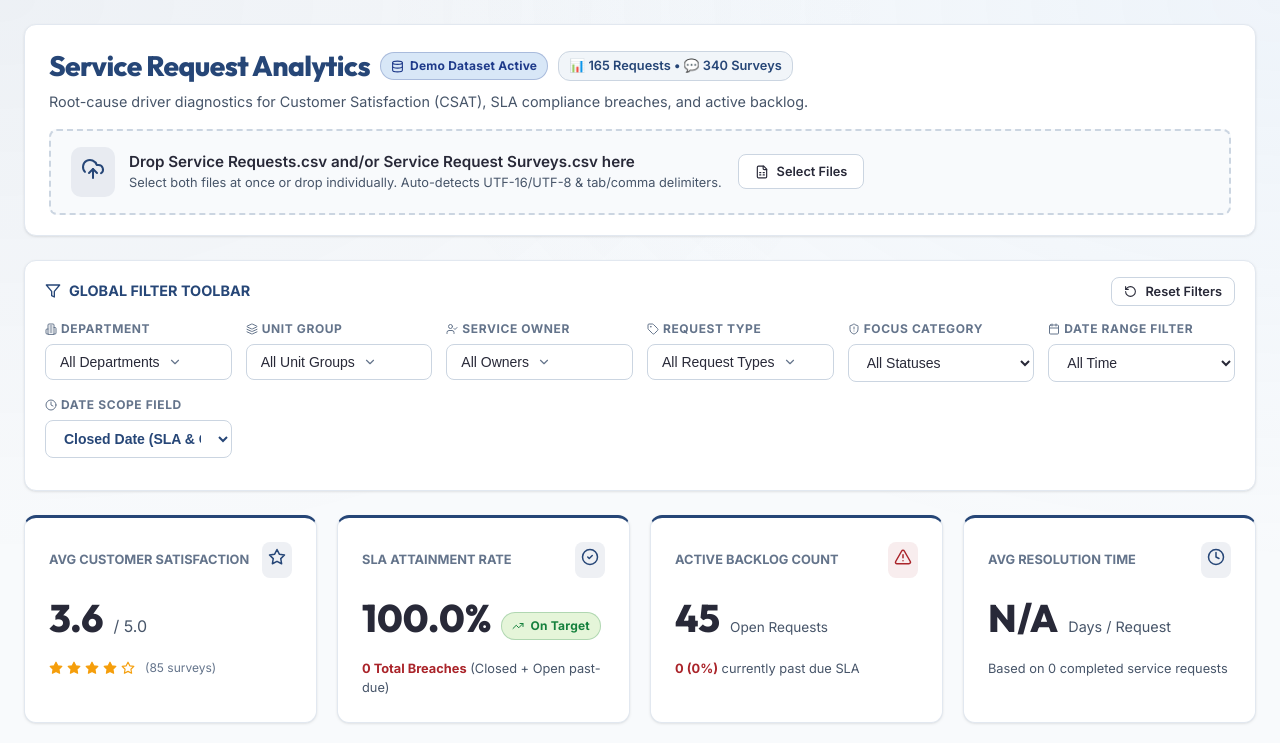
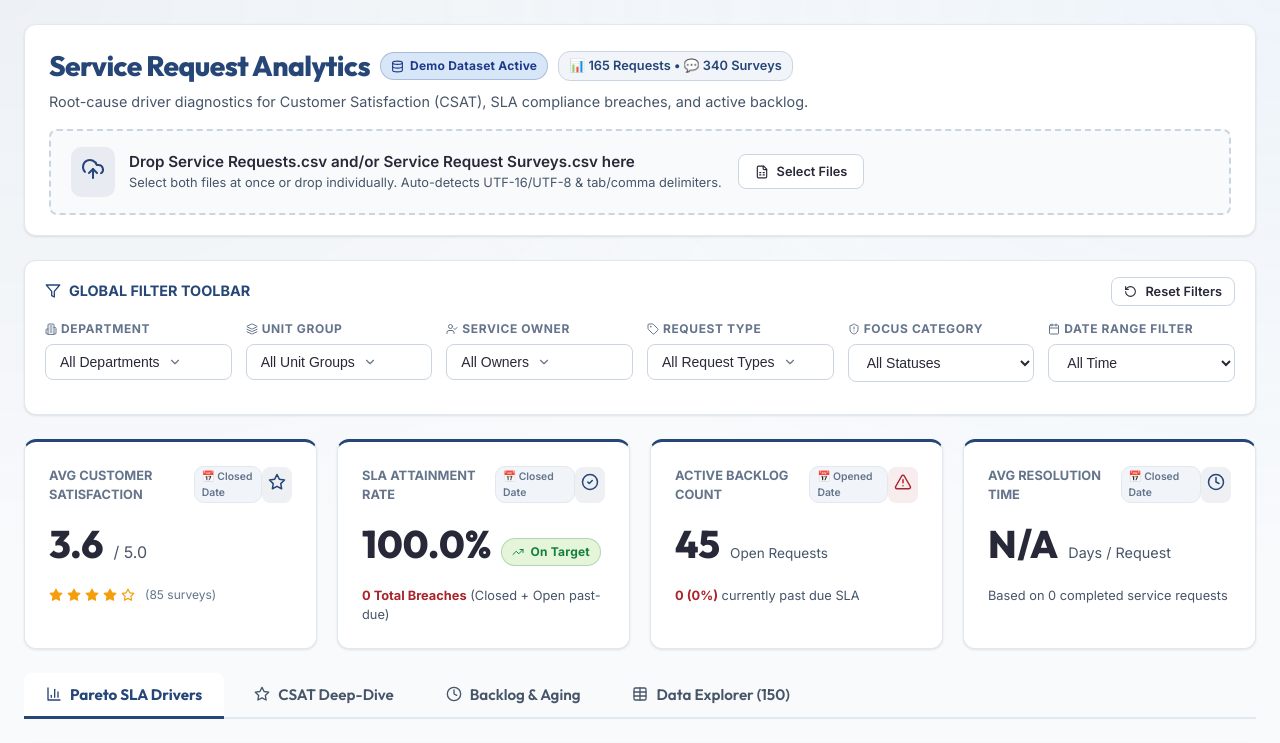
Before and after one commit to aplannersguide/service-request-analytics-dashboard, a React (Vite) app: page / in a window 1280 px wide. Shown: the top 743 px of the page. Built offline with nearby package versions, Linux system fonts and the light colour scheme.

Commit message:
Implement Option 1 + Option 2 context-aware date scoping and visual badges

```diff
--- a/src/App.jsx
+++ b/src/App.jsx
@@ -26,7 +26,6 @@ export default function App() {
 
   // Single-Select & Date Scope Filters
   const [datePreset, setDatePreset] = useState('ALL');
-  const [dateFilterField, setDateFilterField] = useState('closed'); // 'closed' vs 'opened'
   const [customStartDate, setCustomStartDate] = useState('');
   const [customEndDate, setCustomEndDate] = useState('');
   const [statusFilter, setStatusFilter] = useState('ALL');
@@ -158,16 +157,35 @@ export default function App() {
     setSelectedOwners([]);
     setSelectedTypes([]);
     setDatePreset('ALL');
-    setDateFilterField('closed');
     setCustomStartDate('');
     setCustomEndDate('');
     setStatusFilter('ALL');
   };
 
-  // 3. Apply Global Filters
-  const filteredRequests = useMemo(() => {
-    const now = new Date(2026, 7, 25);
+  // Helper filter function for date filtering
+  const matchesDateRange = (refDate, now) => {
+    if (datePreset === 'ALL') return true;
+    if (!refDate) return false;
 
+    if (datePreset === 'LAST_MONTH') {
+      const thirtyDaysAgo = new Date(now.getTime() - 30 * 86400000);
+      return refDate >= thirtyDaysAgo && refDate <= now;
+    } else if (datePreset === 'LAST_QUARTER') {
+      const ninetyDaysAgo = new Date(now.getTime() - 90 * 86400000);
+      return refDate >= ninetyDaysAgo && refDate <= now;
+    } else if (datePreset === 'LAST_YEAR') {
+      const oneYearAgo = new Date(now.getTime() - 365 * 86400000);
+      return refDate >= oneYearAgo && refDate <= now;
+    } else if (datePreset === 'CUSTOM') {
+      if (customStartDate && refDate < new Date(customStartDate)) return false;
+      if (customEndDate && refDate > new Date(customEndDate + 'T23:59:59')) return false;
+      return true;
+    }
+    return true;
+  };
+
+  // Base dimension filters (Depts, Groups, Owners, Types, Status)
+  const baseFilteredRequests = useMemo(() => {
     return processedRequests.filter(r => {
       if (isDeptFilteringActive && !selectedDepts.includes(r.department)) return false;
       if (isGroupFilteringActive && !selectedGroups.includes(r.ownerGroup)) return false;
@@ -178,25 +196,6 @@ export default function App() {
       if (statusFilter === 'BREACHED' && !r.isSLABreached) return false;
       if (statusFilter === 'COMPLETED' && !r.isCompleted) return false;
 
-      if (datePreset !== 'ALL') {
-        const refDate = dateFilterField === 'closed' ? (r.closedDate || r.openedDate) : r.openedDate;
-        if (!refDate) return false;
-
-        if (datePreset === 'LAST_MONTH') {
-          const thirtyDaysAgo = new Date(now.getTime() - 30 * 86400000);
-          if (refDate < thirtyDaysAgo || refDate > now) return false;
-        } else if (datePreset === 'LAST_QUARTER') {
-          const ninetyDaysAgo = new Date(now.getTime() - 90 * 86400000);
-          if (refDate < ninetyDaysAgo || refDate > now) return false;
-        } else if (datePreset === 'LAST_YEAR') {
-          const oneYearAgo = new Date(now.getTime() - 365 * 86400000);
-          if (refDate < oneYearAgo || refDate > now) return false;
-        } else if (datePreset === 'CUSTOM') {
-          if (customStartDate && refDate < new Date(customStartDate)) return false;
-          if (customEndDate && refDate > new Date(customEndDate + 'T23:59:59')) return false;
-        }
-      }
-
       return true;
     });
   }, [
@@ -205,8 +204,20 @@ export default function App() {
     selectedGroups, isGroupFilteringActive,
     selectedOwners, isOwnerFilteringActive,
     selectedTypes, isTypeFilteringActive,
-    statusFilter, datePreset, dateFilterField, customStartDate, customEndDate
+    statusFilter
   ]);
+
+  // Context-Aware Date Filtered Subset 1: OPENED DATE SCOPE (Backlog, Intake volume)
+  const filteredRequestsOpened = useMemo(() => {
+    const now = new Date(2026, 7, 25);
+    return baseFilteredRequests.filter(r => matchesDateRange(r.openedDate, now));
+  }, [baseFilteredRequests, datePreset, customStartDate, customEndDate]);
+
+  // Context-Aware Date Filtered Subset 2: CLOSED / SURVEY DATE SCOPE (SLA Attainment, Resolution Time, CSAT)
+  const filteredRequestsClosed = useMemo(() => {
+    const now = new Date(2026, 7, 25);
+    return baseFilteredRequests.filter(r => matchesDateRange(r.closedDate || r.openedDate, now));
+  }, [baseFilteredRequests, datePreset, customStartDate, customEndDate]);
 
   return (
     <div className="dashboard-container">
@@ -230,7 +241,6 @@ export default function App() {
         selectedOwners={selectedOwners}
         selectedTypes={selectedTypes}
         datePreset={datePreset}
-        dateFilterField={dateFilterField}
         customStartDate={customStartDate}
         customEndDate={customEndDate}
         statusFilter={statusFilter}
@@ -247,7 +257,6 @@ export default function App() {
         onSelectAllTypes={() => setSelectedTypes([])}
         onClearAllTypes={() => setSelectedTypes(['NONE'])}
         onDatePresetChange={setDatePreset}
-        onDateFilterFieldChange={setDateFilterField}
         onCustomStartDateChange={setCustomStartDate}
         onCustomEndDateChange={setCustomEndDate}
         onStatusFilterChange={setStatusFilter}
@@ -255,7 +264,7 @@ export default function App() {
       />
 
       {/* Executive KPI Summary Banner */}
-      <KPICards requests={filteredRequests} />
+      <KPICards requestsOpened={filteredRequestsOpened} requestsClosed={filteredRequestsClosed} />
 
       {/* Navigation Tabs */}
       <div className="tabs-container">
@@ -281,25 +290,25 @@ export default function App() {
           className={`tab-btn ${activeTab === 'explorer' ? 'active' : ''}`}
           onClick={() => setActiveTab('explorer')}
         >
-          <Table size={16} /> Data Explorer ({filteredRequests.length})
+          <Table size={16} /> Data Explorer ({filteredRequestsClosed.length})
         </button>
       </div>
 
       {/* Tab Panels */}
       {activeTab === 'pareto' && (
-        <ParetoChart requests={filteredRequests} />
+        <ParetoChart requests={filteredRequestsClosed} />
       )}
 
       {activeTab === 'csat' && (
-        <CSATAnalysis requests={filteredRequests} />
+        <CSATAnalysis requests={filteredRequestsClosed} />
       )}
 
       {activeTab === 'backlog' && (
-        <BacklogAnalysis requests={filteredRequests} />
+        <BacklogAnalysis requests={filteredRequestsOpened} />
       )}
 
       {activeTab === 'explorer' && (
-        <RequestDataTable requests={filteredRequests} />
+        <RequestDataTable requests={filteredRequestsClosed} />
       )}
 
       {/* Footer Info */}
--- a/src/components/FilterToolbar.jsx
+++ b/src/components/FilterToolbar.jsx
@@ -145,7 +145,6 @@ export default function FilterToolbar({
   selectedOwners,
   selectedTypes,
   datePreset,
-  dateFilterField,
   customStartDate,
   customEndDate,
   statusFilter,
@@ -162,7 +161,6 @@ export default function FilterToolbar({
   onSelectAllTypes,
   onClearAllTypes,
   onDatePresetChange,
-  onDateFilterFieldChange,
   onCustomStartDateChange,
   onCustomEndDateChange,
   onStatusFilterChange,
@@ -270,22 +268,6 @@ export default function FilterToolbar({
             <option value="CUSTOM">Custom Date Range...</option>
           </select>
         </div>
-
-        {/* 7. Date Reference Toggle */}
-        <div className="form-group">
-          <label className="form-label" style={{ display: 'flex', alignItems: 'center', gap: '4px' }}>
-            <Clock size={12} /> Date Scope Field
-          </label>
-          <select
-            className="select-input"
-            value={dateFilterField}
-            onChange={(e) => onDateFilterFieldChange(e.target.value)}
-            style={{ width: '100%', cursor: 'pointer', color: 'var(--rva-navy)', fontWeight: 600 }}
-          >
-            <option value="closed">Closed Date (SLA & CSAT)</option>
-            <option value="opened">Opened Date (Intake & Backlog)</option>
-          </select>
-        </div>
       </div>
 
       {/* Active Filter Pill Badges */}
--- a/src/components/KPICards.jsx
+++ b/src/components/KPICards.jsx
@@ -1,28 +1,28 @@
 import React from 'react';
 import { Star, Clock, AlertTriangle, CheckCircle2, TrendingUp, TrendingDown } from 'lucide-react';
 
-export default function KPICards({ requests }) {
-  // 1. CSAT Calculation
-  const csatItems = requests.filter(r => r.csatScore !== null);
+export default function KPICards({ requestsOpened = [], requestsClosed = [] }) {
+  // 1. CSAT Calculation (Scoped by Closed / Survey Date)
+  const csatItems = requestsClosed.filter(r => r.csatScore !== null);
   const avgCSAT = csatItems.length > 0
     ? (csatItems.reduce((acc, r) => acc + r.csatScore, 0) / csatItems.length).toFixed(1)
     : 'N/A';
 
-  // 2. SLA Attainment Calculation
-  const totalBreaches = requests.filter(r => r.isSLABreached).length;
-  const slaAttainmentPct = requests.length > 0
-    ? (((requests.length - totalBreaches) / requests.length) * 100).toFixed(1)
+  // 2. SLA Attainment Calculation (Scoped by Closed Date)
+  const totalBreaches = requestsClosed.filter(r => r.isSLABreached).length;
+  const slaAttainmentPct = requestsClosed.length > 0
+    ? (((requestsClosed.length - totalBreaches) / requestsClosed.length) * 100).toFixed(1)
     : '0.0';
 
-  // 3. Active Backlog Calculation
-  const backlogRequests = requests.filter(r => r.isBacklog);
+  // 3. Active Backlog Calculation (Scoped by Opened Date)
+  const backlogRequests = requestsOpened.filter(r => r.isBacklog);
   const openBreaches = backlogRequests.filter(r => r.isSLABreached).length;
   const openBreachPct = backlogRequests.length > 0
     ? ((openBreaches / backlogRequests.length) * 100).toFixed(0)
     : 0;
 
-  // 4. Avg Resolution Time for completed
-  const completedItems = requests.filter(r => r.isCompleted && r.resolutionDays !== null);
+  // 4. Avg Resolution Time for completed (Scoped by Closed Date)
+  const completedItems = requestsClosed.filter(r => r.isCompleted && r.resolutionDays !== null);
   const avgResolutionDays = completedItems.length > 0
     ? (completedItems.reduce((acc, r) => acc + r.resolutionDays, 0) / completedItems.length).toFixed(1)
     : 'N/A';
@@ -32,9 +32,14 @@ export default function KPICards({ requests }) {
       {/* CSAT Card */}
       <div className="glass-card" style={{ display: 'flex', flexDirection: 'column', gap: '12px', borderTop: '3px solid var(--rva-navy)' }}>
         <div style={{ display: 'flex', justifyContent: 'space-between', alignItems: 'center' }}>
+          <div style={{ display: 'flex', alignItems: 'center', gap: '8px' }}>
             <span style={{ fontSize: '0.8rem', fontWeight: 700, color: 'var(--text-dim)', textTransform: 'uppercase' }}>
               Avg Customer Satisfaction
             </span>
+            <span style={{ fontSize: '0.65rem', color: 'var(--text-dim)', background: '#f1f5f9', padding: '2px 7px', borderRadius: '10px', border: '1px solid #e2e8f0', fontWeight: 600 }}>
+              📅 Closed Date
+            </span>
+          </div>
           <div style={{ background: 'rgba(38, 70, 119, 0.08)', padding: '6px', borderRadius: '8px', color: 'var(--rva-navy)' }}>
             <Star size={18} />
           </div>
@@ -65,9 +70,14 @@ export default function KPICards({ requests }) {
       {/* SLA Attainment Card */}
       <div className="glass-card" style={{ display: 'flex', flexDirection: 'column', gap: '12px', borderTop: '3px solid var(--rva-navy)' }}>
         <div style={{ display: 'flex', justifyContent: 'space-between', alignItems: 'center' }}>
+          <div style={{ display: 'flex', alignItems: 'center', gap: '8px' }}>
             <span style={{ fontSize: '0.8rem', fontWeight: 700, color: 'var(--text-dim)', textTransform: 'uppercase' }}>
               SLA Attainment Rate
             </span>
+            <span style={{ fontSize: '0.65rem', color: 'var(--text-dim)', background: '#f1f5f9', padding: '2px 7px', borderRadius: '10px', border: '1px solid #e2e8f0', fontWeight: 600 }}>
+              📅 Closed Date
+            </span>
+          </div>
           <div style={{ background: 'rgba(38, 70, 119, 0.08)', padding: '6px', borderRadius: '8px', color: 'var(--rva-navy)' }}>
             <CheckCircle2 size={18} />
           </div>
@@ -91,9 +101,14 @@ export default function KPICards({ requests }) {
       {/* Backlog Card */}
       <div className="glass-card" style={{ display: 'flex', flexDirection: 'column', gap: '12px', borderTop: '3px solid var(--rva-navy)' }}>
         <div style={{ display: 'flex', justifyContent: 'space-between', alignItems: 'center' }}>
+          <div style={{ display: 'flex', alignItems: 'center', gap: '8px' }}>
             <span style={{ fontSize: '0.8rem', fontWeight: 700, color: 'var(--text-dim)', textTransform: 'uppercase' }}>
               Active Backlog Count
             </span>
+            <span style={{ fontSize: '0.65rem', color: 'var(--text-dim)', background: '#f1f5f9', padding: '2px 7px', borderRadius: '10px', border: '1px solid #e2e8f0', fontWeight: 600 }}>
+              📅 Opened Date
+            </span>
+          </div>
           <div style={{ background: 'rgba(170, 36, 42, 0.08)', padding: '6px', borderRadius: '8px', color: 'var(--rva-red)' }}>
             <AlertTriangle size={18} />
           </div>
@@ -114,9 +129,14 @@ export default function KPICards({ requests }) {
       {/* Avg Resolution Time Card */}
       <div className="glass-card" style={{ display: 'flex', flexDirection: 'column', gap: '12px', borderTop: '3px solid var(--rva-navy)' }}>
         <div style={{ display: 'flex', justifyContent: 'space-between', alignItems: 'center' }}>
+          <div style={{ display: 'flex', alignItems: 'center', gap: '8px' }}>
             <span style={{ fontSize: '0.8rem', fontWeight: 700, color: 'var(--text-dim)', textTransform: 'uppercase' }}>
               Avg Resolution Time
             </span>
+            <span style={{ fontSize: '0.65rem', color: 'var(--text-dim)', background: '#f1f5f9', padding: '2px 7px', borderRadius: '10px', border: '1px solid #e2e8f0', fontWeight: 600 }}>
+              📅 Closed Date
+            </span>
+          </div>
           <div style={{ background: 'rgba(38, 70, 119, 0.08)', padding: '6px', borderRadius: '8px', color: 'var(--rva-navy)' }}>
             <Clock size={18} />
           </div>
```
Also changed, not shown: src/components/BacklogAnalysis.jsx (+7 -2 lines), src/components/CSATAnalysis.jsx (+7 -2 lines), src/components/ParetoChart.jsx (+7 -2 lines). Lines whose indentation alone changed are shown as unchanged.
